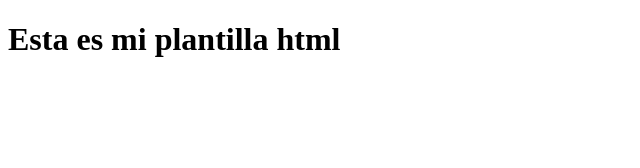
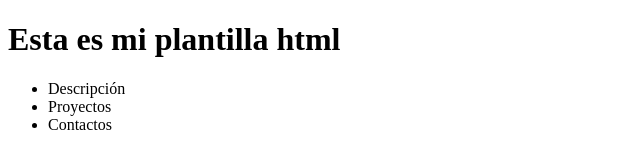
Before and after one commit to carlosnsuner/proyecto-css, a plain HTML site: page index.html in a window 1280 px wide. Shown: the whole page, without its empty margins (0-640 px from the left). Drawn offline with Linux system fonts and the light colour scheme.

Commit message:
añadir listado navegacion

```diff
--- a/index.html
+++ b/index.html
@@ -8,5 +8,10 @@
 </head>
 <body>
     <h1>Esta es mi plantilla html</h1>
+    <ul>
+        <li>Descripción</li>
+        <li>Proyectos</li>
+        <li>Contactos</li>
+    </ul>
 </body>
 </html>
```
